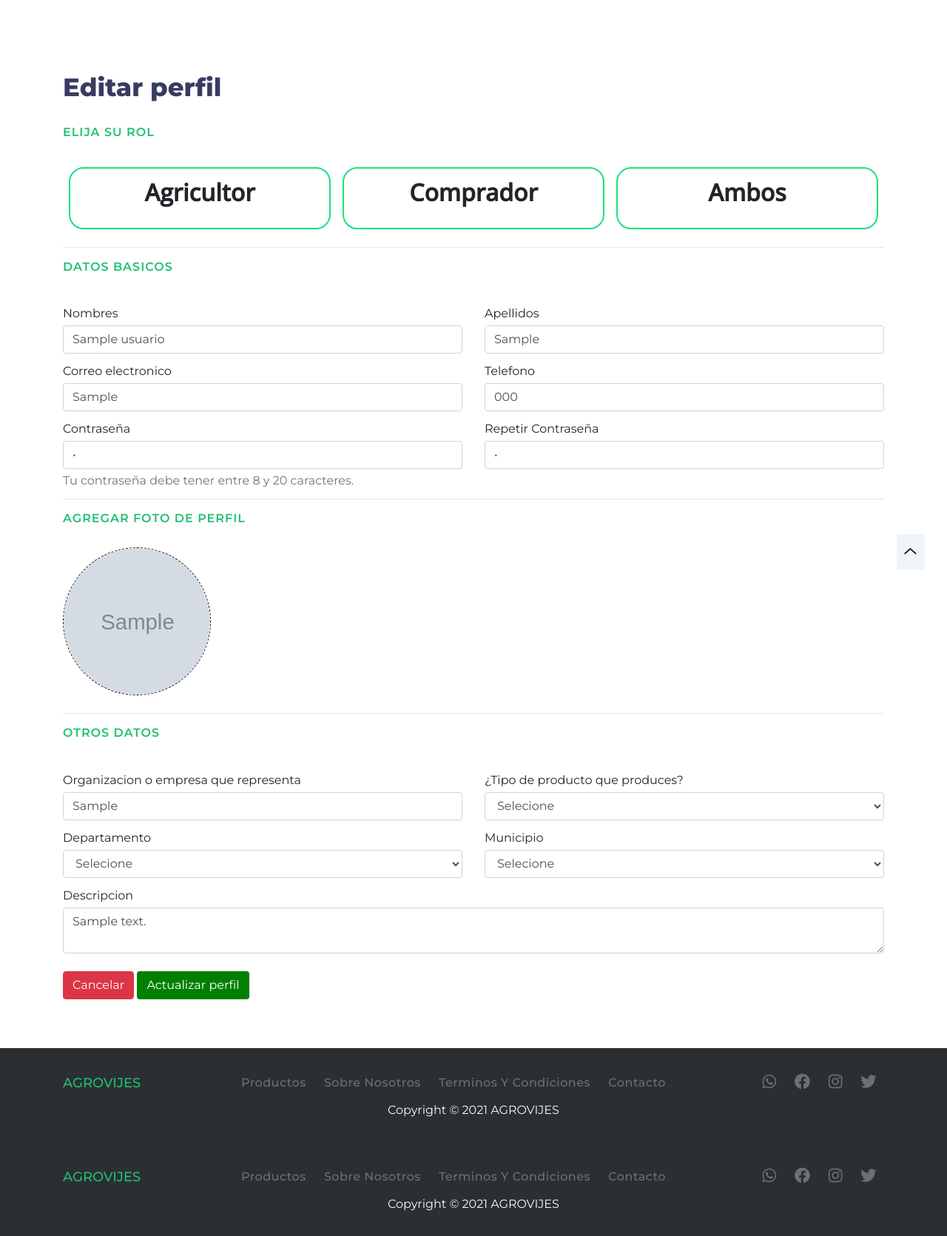
After one commit to JhonatanZ13/agro_vijes, a PHP site: template view/perfil/form_edit_perfil.php in a window 1280 px wide. The commit adds this page. Shown: the whole page at 74% size. Run offline with PHP 8.4, Linux system fonts and the light colour scheme; the template is opened without the code that fills it: most values are stand-ins (such as "Sample title", 1, 10 or a date in 2020); grey boxes marked "Sample" are stand-in pictures; data that the repository does not hold is empty; some libraries are stand-ins or nearby versions.

Commit message:
Nuevos cambios

```diff
--- a/controller/Agro/AgroController.php
+++ b/controller/Agro/AgroController.php
@@ -1,5 +1,4 @@
 <?php
-date_default_timezone_set('America/Bogota');
 include_once '../model/Agro/AgroModel.php';
 require_once 'vendor/autoload.php';
 
@@ -11,7 +10,6 @@ Carbon::setlocale('es');
 class AgroController
 {
     public function getHome(){
-
         include_once "../view/home.php";
     }
 
--- a/view/partials/head.php
+++ b/view/partials/head.php
@@ -25,13 +25,13 @@
 
     <link rel="stylesheet" href="css/styles.css">
 
-    <link href="assets/css/bootstrap.min.css" rel="stylesheet" type="text/css" media="all" />
+    <link href="./assets/css/bootstrap.min.css" rel="stylesheet" type="text/css" media="all" />
     <link href="https://fonts.googleapis.com/css?family=Montserrat:400,500,600,700,800,900%7COpen+Sans:300,400,500" rel="stylesheet">
-    <link rel="stylesheet" href="assets/css/animate.css"> <!-- Resource style -->
-    <link rel="stylesheet" href="assets/css/owl.carousel.css">
-    <link rel="stylesheet" href="assets/css/owl.theme.css">
-    <link rel="stylesheet" href="assets/css/ionicons.min.css"> <!-- Resource style -->
-    <link href="assets/css/stylesheet.css" rel="stylesheet" type="text/css" media="all" />
+    <link rel="stylesheet" href="./assets/css/animate.css"> <!-- Resource style -->
+    <link rel="stylesheet" href="./assets/css/owl.carousel.css">
+    <link rel="stylesheet" href="./assets/css/owl.theme.css">
+    <link rel="stylesheet" href="./assets/css/ionicons.min.css"> <!-- Resource style -->
+    <link href="./assets/css/stylesheet.css" rel="stylesheet" type="text/css" media="all" />
     <!-- DataTables Content  -->
     <link rel="stylesheet" type="text/css" href="https://cdn.datatables.net/v/bs4/dt-1.11.1/r-2.2.9/datatables.min.css">
 
--- a/view/perfil/editarProducto.php
+++ b/view/perfil/editarProducto.php
@@ -104,7 +104,7 @@
                     </div>
                     <div class="">
                     <button class="btn btn-green btn-lg mt-5" type="submit">Actualizar producto</button>
-                        <a href="<?php echo getUrl("Agro", "Agro", "getProductos",array('pagina' => 1)); ?>"><button class="btn btn-danger btn-lg mt-5" type="button">Cancelar</button></a>
+                        <a href="<?php echo getUrl("Perfil", "Perfil", "misProductos",array('pagina' => 1)); ?>"><button class="btn btn-danger btn-lg mt-5" type="button">Cancelar</button></a>
 
                     </div>
                 </div>
--- /dev/null
+++ b/view/perfil/form_edit_perfil.php
@@ -0,0 +1,249 @@
+<style>
+    section {
+        display: flex;
+        flex-flow: row wrap;
+    }
+
+    section>div {
+        flex: 1;
+        padding: 0.5rem;
+    }
+
+    input[type="radio"] {
+        display: none;
+    }
+
+    .labelbuttom {
+        height: 100%;
+        display: block;
+        background: white;
+        border: 2px solid hsla(150, 75%, 50%, 1);
+        border-radius: 20px;
+        padding: 1rem;
+        margin-bottom: 1rem;
+        text-align: center;
+        position: relative;
+    }
+
+    .labelbuttom:hover {
+        cursor: pointer;
+    }
+
+    input[type="radio"]:checked+label {
+        background: hsla(150, 75%, 50%, 1);
+        color: hsla(215, 0%, 100%, 1);
+
+
+    }
+
+    input[type="radio"]#control_05:checked+label {
+        background: red;
+        border-color: red;
+    }
+
+    p {
+        font-weight: 900;
+    }
+
+
+    @media only screen and (max-width: 700px) {
+        section {
+            flex-direction: column;
+        }
+    }
+</style>
+<div id="main" class="main">
+    <div class="yd-cat">
+        <div class="mt-5">
+            <?php foreach ($usuario as $usu) { ?>
+            <form action="<?php echo getUrl("Perfil", "Perfil", "actualizarPerfil") ?>" autocomplete="off" enctype="multipart/form-data" method="POST" id="form" class="needs-validation" novalidate>
+                <div class="container mt-2">
+                    <div class="cat2">
+                        <h2>Editar perfil</h2>
+                    </div>
+                    <?php if (isset($_SESSION['mensaje'])) { ?>
+                        <div class="alert alert-<?= $_SESSION['tipo'] ?> alert-dismissible " role="alert" id="alert">
+                            <button type="button" class="close" data-dismiss="alert" aria-label="Close"><span aria-hidden="true">×</span>
+                            </button>
+                            <strong>
+                                <?php
+                                echo $_SESSION['mensaje'];
+                                unset($_SESSION['mensaje']);
+                                unset($_SESSION['tipo']);
+                                ?>
+                            </strong>
+                        </div>
+                    <?php } ?>
+                    <div class="cat2 mt-3">
+                        <h4>Elija su rol</h4>
+                    </div>
+                    <section>
+                        <?php
+                            $che1 = "";
+                            $che2 = "";
+                            $che3 = "";
+                            if($usu['usu_rol'] == 2){
+                                $che1 = "checked";
+                            }elseif($usu['usu_rol'] == 3){
+                                $che2 = "checked";
+                            }elseif($usu['usu_rol'] == 4){
+                                $che3 = "checked";
+                            }
+                        ?>
+                        <div>
+                            <input <?php echo $che1; ?> type="radio" id="control_01" name="rol" value="2" required>
+                            <label for="control_01" class="labelbuttom">
+                                <p style="font-size: 24pt; font-weight: bold;">Agricultor</p>
+                            </label>
+                        </div>
+                        <div>
+                            <input <?php echo $che2; ?> type="radio" id="control_02" name="rol" value="3" required>
+                            <label for="control_02" class="labelbuttom">
+                                <p style="font-size: 24pt; font-weight: bold;">Comprador</p>
+                            </label>
+                        </div>
+                        <div>
+                            <input <?php echo $che3; ?> type="radio" id="control_03" name="rol" value="4" required>
+                            <label for="control_03" class="labelbuttom">
+                                <p style="font-size: 24pt; font-weight: bold;">Ambos</p>
+                            </label>
+                        </div>
+                    </section>
+                    <hr>
+                    <div class="form-group">
+                        <div class="cat2 mt-3">
+                            <h4>Datos basicos</h4>
+                        </div>
+                        <div class="row">
+                            <div class="col-md-6 mt-3">
+                                <input type="hidden" name="usu_id" value="<?php echo $usu['usu_id'] ?>">
+                                <label for="exampleInputEmail1">Nombres</label>
+                                <input value="<?php echo $usu['usu_nombres'] ?>" type="text" class="form-control mt-2" name="usu_nombres" required>
+                                <div class="invalid-feedback">
+                                    Por favor ingrese sus nombres.
+                                </div>
+                            </div>
+                            <div class="col-md-6 mt-3">
+                                <label for="">Apellidos</label>
+                                <input value="<?php echo $usu['usu_apellidos'] ?>" type="text" class="form-control mt-2" name="usu_apellidos" required>
+                                <div class="invalid-feedback">
+                                    Por favor ingrese sus apellidos.
+                                </div>
+                            </div>
+                            <div class="col-md-6 mt-3">
+                                <label for="">Correo electronico</label>
+                                <input value="<?php echo $usu['usu_correo'] ?>" type="text" class="form-control mt-2" name="usu_correo" required>
+                                <div class="invalid-feedback">
+                                    Por favor ingrese su correo electronico
+                                </div>
+                            </div>
+                            <div class="col-md-6 mt-3">
+                                <label for="">Telefono</label>
+                                <input value="<?php echo $usu['usu_telefono'] ?>" type="text" class="form-control mt-2" name="usu_telefono" required>
+                                <div class="invalid-feedback">
+                                    Por favor ingrese su telefono.
+                                </div>
+                            </div>
+                            <div class="col-md-12">
+                                <div class="row">
+                                    <div class="col-md-6 mt-3">
+                                        <label for="">Contraseña</label>
+                                        <input value="<?php echo $usu['usu_pass'] ?>" type="password" class="form-control mt-2" name="usu_pass" required>
+
+                                    </div>
+                                    <div class="col-md-6 mt-3">
+                                        <label for="">Repetir Contraseña</label>
+                                        <input value="<?php echo $usu['usu_pass'] ?>" type="password" class="form-control mt-2" required>
+                                    </div>
+                                </div>
+                                <small class="form-text text-muted mt-2">
+                                    Tu contraseña debe tener entre 8 y 20 caracteres.
+                                </small>
+                            </div>
+
+                        </div>
+                        <hr>
+                        <?php foreach ($perfil as $per) { ?>
+                        <div class="cat2 mt-3">
+                            <h4>Agregar foto de perfil</h4>
+                        </div>
+                        <div class="mt-3">
+                            <div class="mt-2">
+                                <label for="subirFirma">
+                                    <div style="width: 200px; height: 200px; border: 1px dashed black; border-radius: 50%; overflow: hidden;">
+                                        <img src="<?php echo $per['perfil_foto'] ?>" id="prevfirma" style="width: 200px; height: 200px;" alt="Foto de perfil"> <br>
+                                    </div>
+                                    <div class="mt-2">
+                                        <input type="file" name="perfil_foto" accept="image/*" id="subirFirma" style="display: none;">
+                                    </div>
+                                </label>
+                            </div>
+                        </div>
+                        <hr>
+                        <div id="ocultarComprador">
+                            <div class="cat2 mt-3">
+                                <h4>Otros datos</h4>
+                            </div>
+                            <div class="form-group row">
+                                <div class="col-md-6 mt-3">
+                                    <label for="">Organizacion o empresa que representa</label>
+                                    <input value="<?php echo $per['perfil_empresa'] ?>" type="text" class="form-control mt-2" name="perfil_empresa">
+                                </div>
+                                <div class="col-md-6 mt-3">
+                                    <label for="">¿Tipo de producto que produces?</label>
+                                    <select name="tipo_pro_id" id="" class="form-control mt-2" required>
+                                        <option value="">Selecione</option>
+                                        <?php
+                                            echo $obj->CargaSelected("*","productos","".$per['tipo_pro_id']);
+                                        ?>
+                                    </select>
+                                </div>
+                                <div class="col-md-6 mt-3">
+                                    <label for="">Departamento</label>
+                                    <select name="dep_id" id="select_dep" class="form-control mt-2" data-url="<?php echo getUrl("Agro", "Agro", "selectCiu", false, "ajax"); ?>" required>
+                                        <option>Selecione</option>
+                                        <?php
+                                            echo $obj->CargaSelected("*","departamento","".$per['dep_id']);
+                                        ?>
+                                    </select>
+                                    <div class="invalid-feedback">
+                                        Por favor elija un departamento.
+                                    </div>
+                                </div>
+                                <div class="col-md-6 mt-3">
+                                    <label for="">Municipio</label>
+                                    <select name="ciu_id" id="select_ciu" class="form-control mt-2" required>
+                                        <option value="0">Selecione</option>
+                                        <?php
+                                            echo $obj->CargaSelected("*","ciudad","".$per['ciu_id']);
+                                        ?>
+                                    </select>
+                                    <div class="invalid-feedback">
+                                        Por favor elija un municipio.
+                                    </div>
+                                </div>
+                                <div class="col-md-12 mt-3">
+                                    <label for="">Descripcion</label>
+                                    <textarea class="form-control mt-2" name="perfil_desc"><?php echo $per['perfil_desc'] ?></textarea>
+                                </div>
+                            </div>
+                        </div>
+                        <div class="mt-4">
+                            <div class="invalid-feedback" id="ver">
+                                Por favor verifique el formulario de registro.
+                            </div>
+                            <a class="text-green" href="<?= getUrl("Perfil", "Perfil", "getPerfil") ?>">
+                                <button class="btn btn-danger" type="button">Cancelar</button>
+                            </a>
+                            <button type="submit" class="btn btn-green">Actualizar perfil</button>
+                        </div>
+                        <?php } ?>
+                    </div>
+                </div>
+            </form>
+            <?php } ?>
+        </div>
+    </div>
+</div>
+
+<?php include_once "../view/partials/footer.php"; ?>
--- a/view/perfil/form_perfil.php
+++ b/view/perfil/form_perfil.php
@@ -21,14 +21,14 @@
                                         <br>
                                         <h2><?= $obj->Consultname2("CONCAT(usu_nombres,' ',usu_apellidos) as nombres", 'usuario WHERE usu_id = ' . $eje['usu_id'])?></h2>
                                         <br>
-                                        <h4><i class="fas fa-tractor"></i> <b>Agricultor</b></h4>
+                                        <h4><i class="fas fa-tractor"></i> <b><?php echo $obj->Consultname('rol_desc', 'rol WHERE rol_id  = ' . $rol) ?></b></h4>
                                         <br>
                                         <h4><i class="fas fa-map-marker-alt"></i> <?php echo $obj->Consultname('ciu_nombre', 'ciudad WHERE ciu_id = ' . $eje['ciu_id']) ?>, <?php echo $obj->Consultname('dep_nombre', 'departamento WHERE dep_id = ' . $eje['dep_id']) ?></h4>
                                         <br>
                                         <h4><i class="fab fa-whatsapp-square"></i></i> <?=$tel?> </h4>
                                     </div>
                                     <div class="text-center">
-                                        <button class="btn btn-green">Editar perfil</button>
+                                        <a href="<?php echo getUrl("Perfil", "Perfil", "editarPerfil", array('usu_id' => $eje['usu_id'])); ?>"> <button class="btn btn-green">Editar perfil</button></a>
                                         <a href="<?php echo getUrl("Perfil", "Perfil", "misProductos"); ?>"><button class="btn btn-primary ml-3">Mis productos</button></a>
                                     </div>
                                 </div>
--- a/web/index.php
+++ b/web/index.php
@@ -9,7 +9,7 @@
         resolve();
     }else{
        redirect(getUrl("Agro","Agro","getHome"));
-
+       //echo getUrl("Agro","Agro","getHome");
     }
     include_once '../view/partials/modal.php';
     include_once '../view/partials/scripts.php';
```
Also changed, not shown: controller/Perfil/PerfilController.php (+113 -5 lines), view/home.php (+47 -9 lines), view/partials/page401.php (added, +29 -0 lines), web/.htaccess (added), web/Archivos/fotos_perfil/foto.jpg (added).
